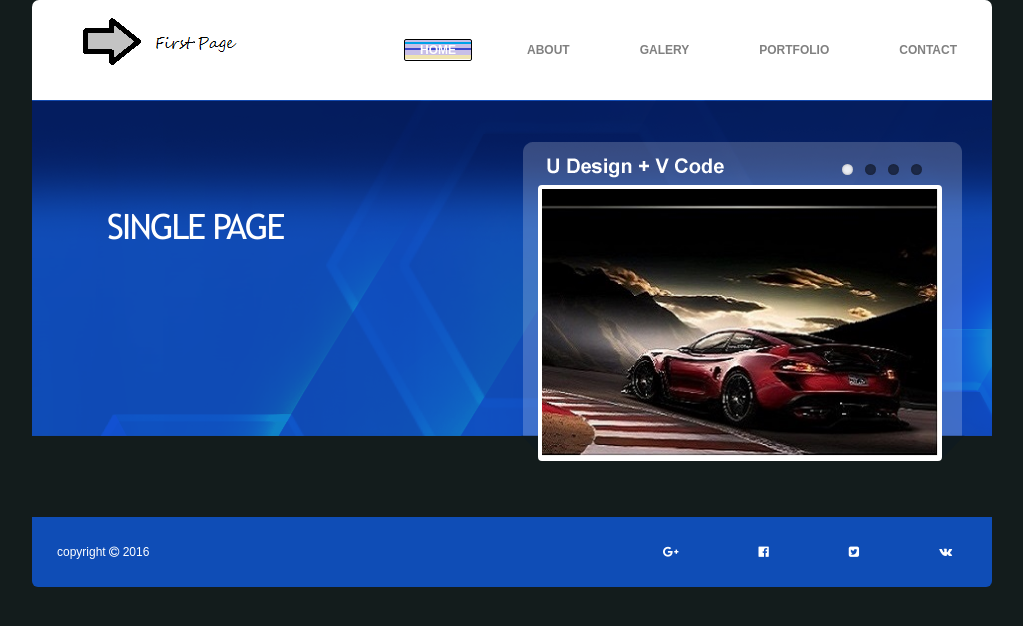
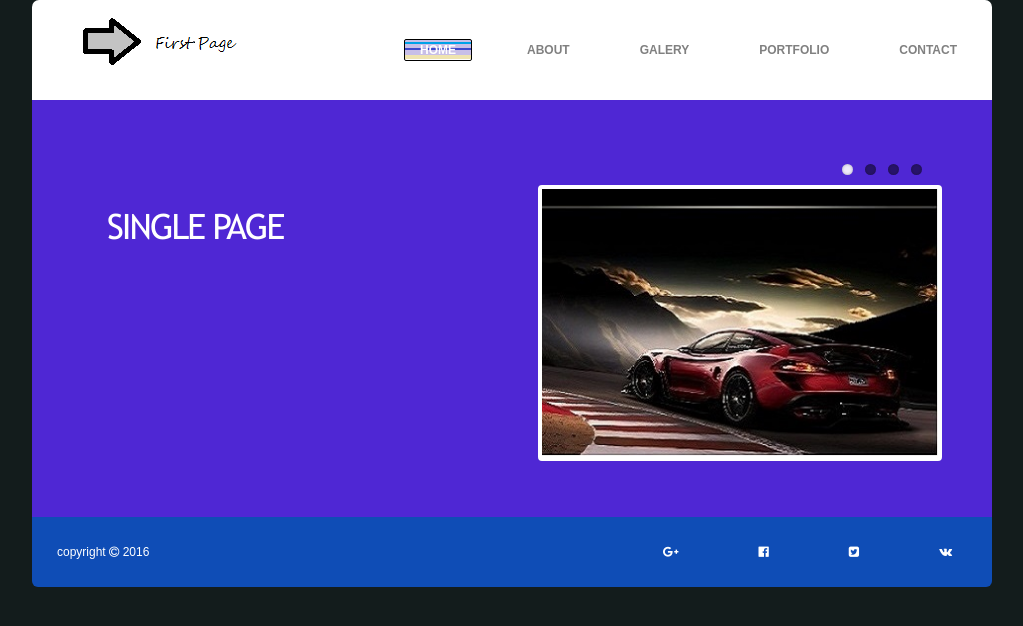
Before and after one commit to dzyof/dzof.github.io, a plain HTML site: page youTube/index.html in a window 1280 px wide. Shown: the whole page, without its empty margins (128-1151 px from the left). Drawn offline with nearby package versions, Linux system fonts and the light colour scheme.

Commit message:
fixed background in nain content

```diff
--- a/youTube/style.css
+++ b/youTube/style.css
@@ -74,7 +74,8 @@ nav li.current a{
  	src:url(/fonts/Treb.ttf);
  }
 .slider-block {
-	background: url(img/bgSlider.png) no-repeat 0 0;
+	/*background: url(img/bgSlider.png) no-repeat 0 0; */
+	background: #4F27D4;
 
 	height: 332px;
 	padding: 85px 50px 0;
```
